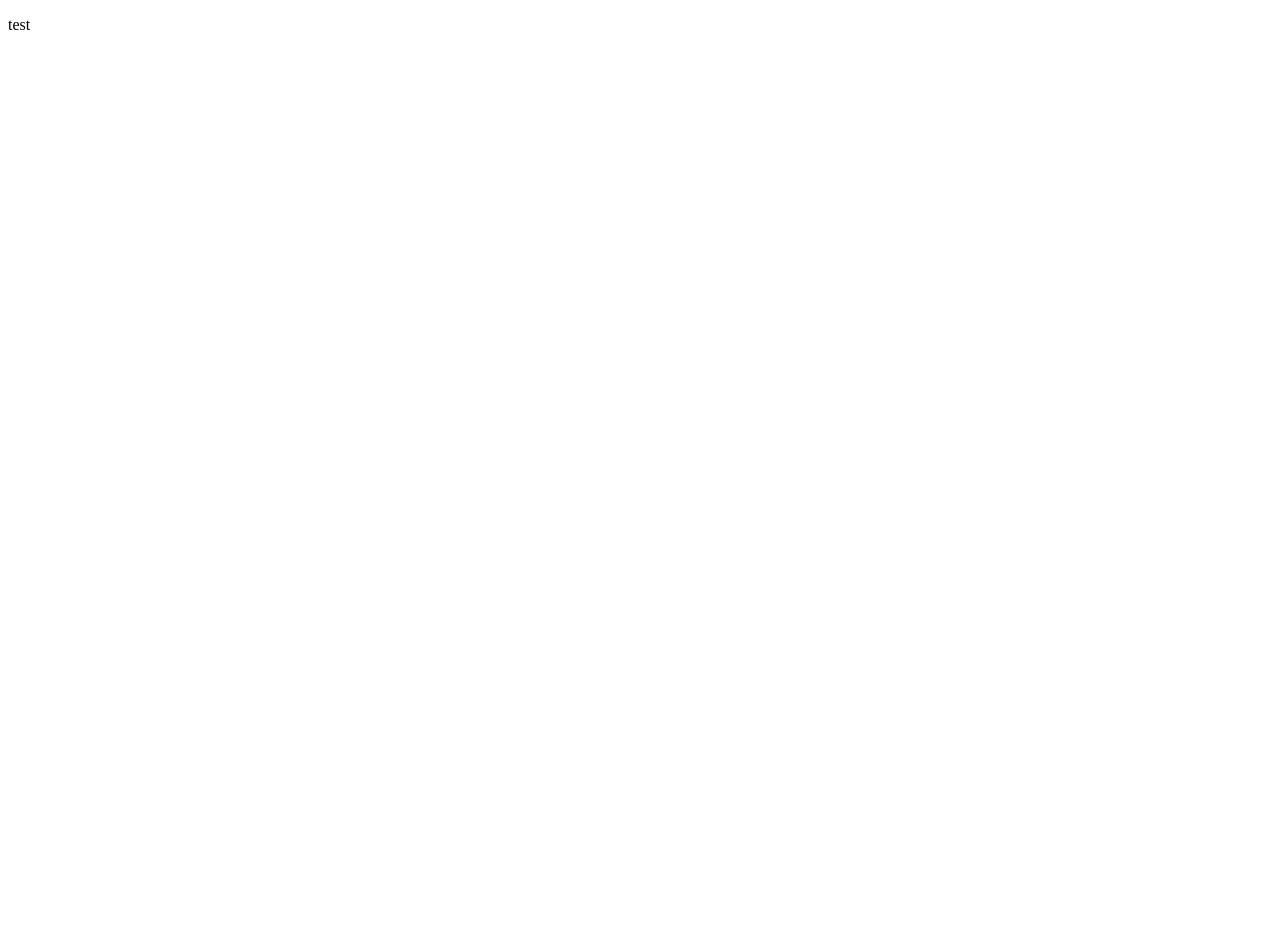
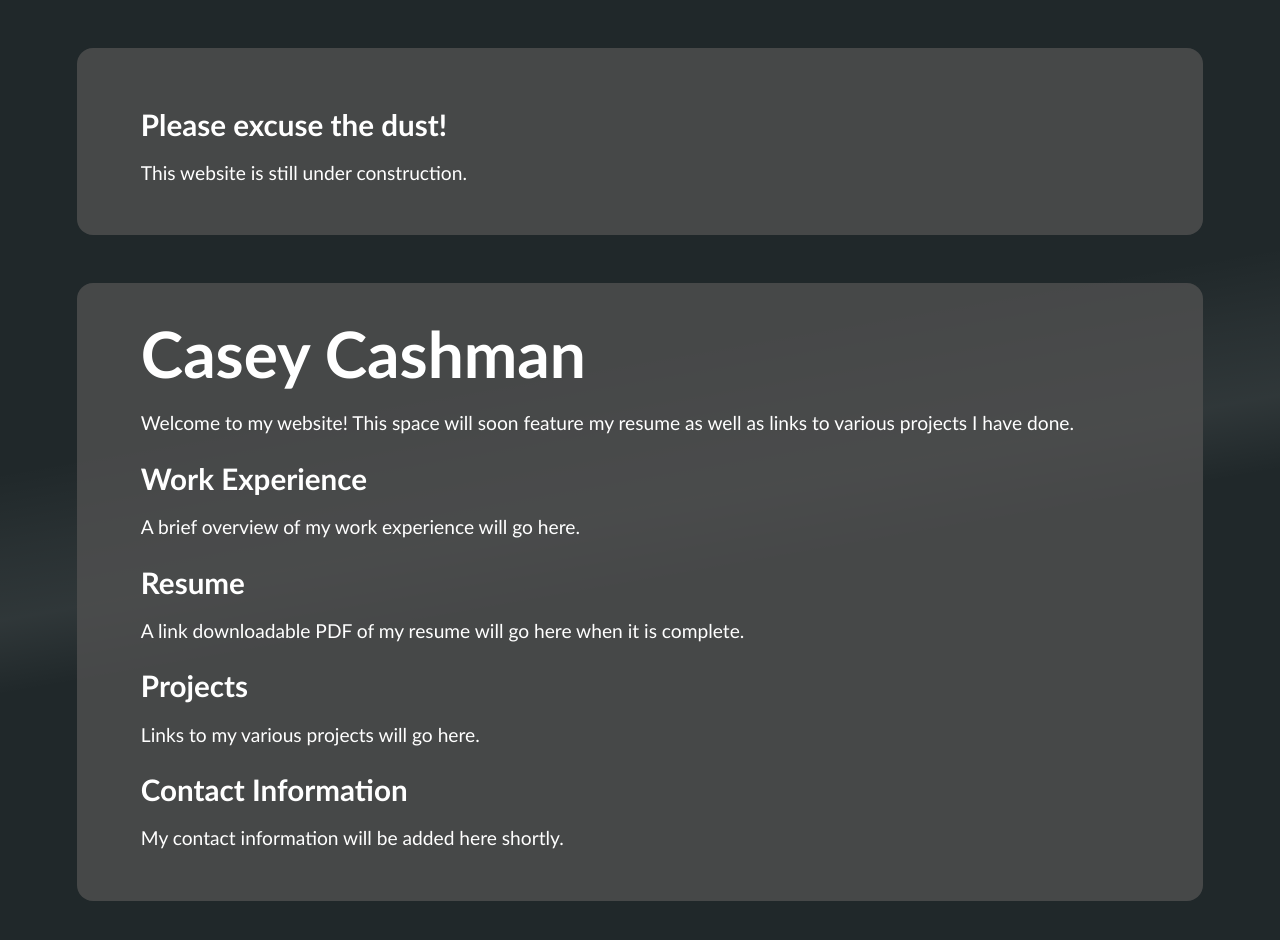
Before and after one commit to CaseyCashman/CaseyCashman.github.io, a plain HTML site: page index.html in a window 1280 px wide. Before the commit the page ends 800 px from the top, so only its background shows below. Drawn offline with Linux system fonts and the light colour scheme.

Commit message:
Basic outline for home page

```diff
--- a/index.html
+++ b/index.html
@@ -1,11 +1,36 @@
 <!DOCTYPE html>
 <html lang="en">
 <head>
-    <meta charset="UTF-8">
-    <meta name="viewport" content="width=device-width, initial-scale=1.0">
-    <title>Home - Casey Cashman</title>
+  <meta charset="UTF-8">
+  <meta name="viewport" content="width=device-width, initial-scale=1.0">
+  <link rel="stylesheet" href="res/styles.css">
+  <title>Home - Casey Cashman</title>
 </head>
 <body>
-    <p>test</p>
+  <div class="main">
+    <div class="parallax"></div>
+
+    <div class="center-section">
+      <h2>Please excuse the dust!</h2>
+      <p>This website is still under construction.</p>
+    </div>
+
+    <div class="center-section">
+      <h1>Casey Cashman</h1>
+      <p>Welcome to my website!  This space will soon feature my resume as well as links to various projects I have done.</p>
+
+      <h2>Work Experience</h2>
+      <p>A brief overview of my work experience will go here.</p>
+
+      <h2>Resume</h2>
+      <p>A link downloadable PDF of my resume will go here when it is complete.</p>
+
+      <h2>Projects</h2>
+      <p>Links to my various projects will go here.</p>
+
+      <h2>Contact Information</h2>
+      <p>My contact information will be added here shortly.</p>
+    </div>
+  </div>
 </body>
 </html>
--- a/res/styles.css
+++ b/res/styles.css
@@ -1,3 +1,7 @@
+/**************
+*** General ***
+**************/
+
 body {
     margin: 0;
     padding: 0;
@@ -6,3 +10,54 @@ body {
     color: #fff;
     font-family: 'Trebuchet MS', 'Lucida Sans Unicode', 'Lucida Grande', 'Lucida Sans', Arial, sans-serif;
 }
+
+div.main {
+    margin: 0;
+    padding: 0;
+    overflow-x: clip;
+    position: relative;
+}
+
+div.center-section {
+    background-color: rgba(80, 80, 80, 0.8);
+    width: 78%;
+    padding: 2em 4em;
+    margin: 3em auto;
+    border-radius: 16px;
+}
+
+h1 {
+    font-size: 4em;
+    margin: auto;
+}
+
+h2 {
+    font-size: 1.85em;
+    margin: 0.9em auto 0.6em auto;
+}
+
+p {
+    font-size: 1.2em;
+}
+
+
+/******************
+*** Fun visuals ***
+******************/
+
+@keyframes parallax {
+    from {top: 25vh;}
+    to {top: 10vh;}
+}
+
+div.parallax {
+    background: linear-gradient(transparent,rgba(255, 255, 255, 0.04), rgba(255, 255, 255, 0.07), transparent);
+    width: 200vw;
+    height: 220px;
+    transform: rotate(350deg) translate(-50vw);
+    position: absolute;
+    z-index: -1;
+
+    animation: parallax linear;
+    animation-timeline: scroll();
+}
```
